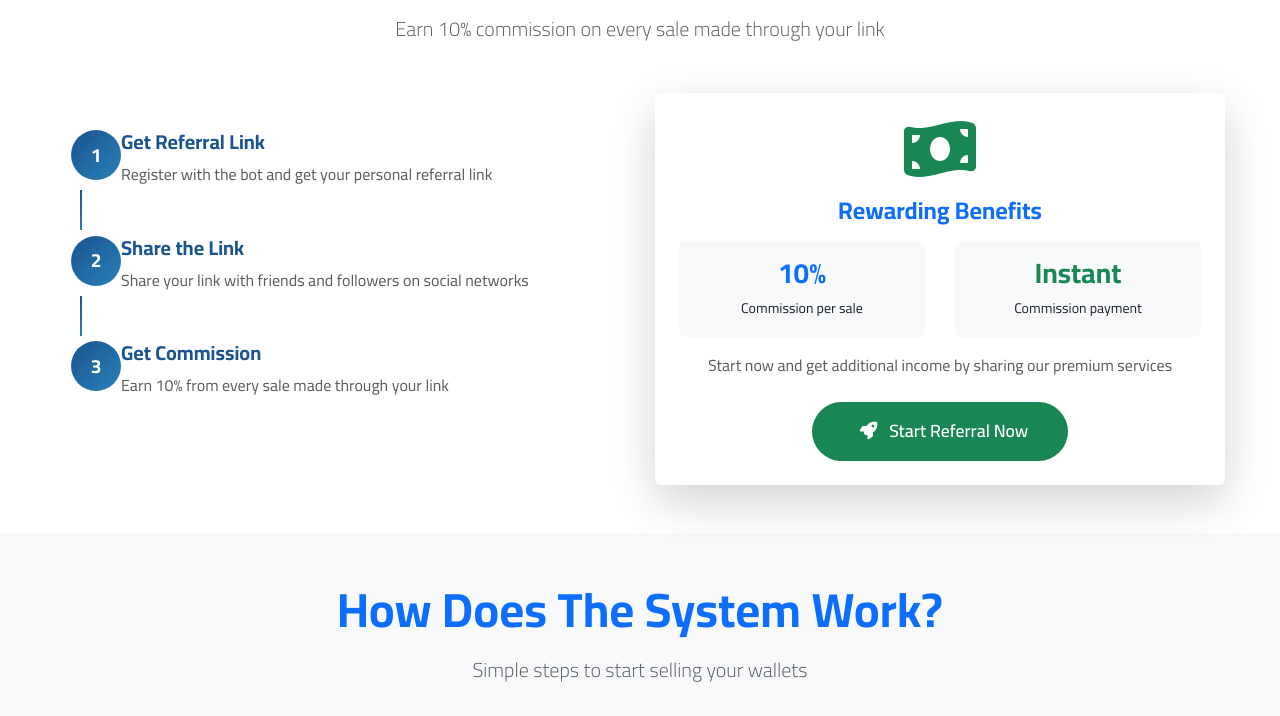
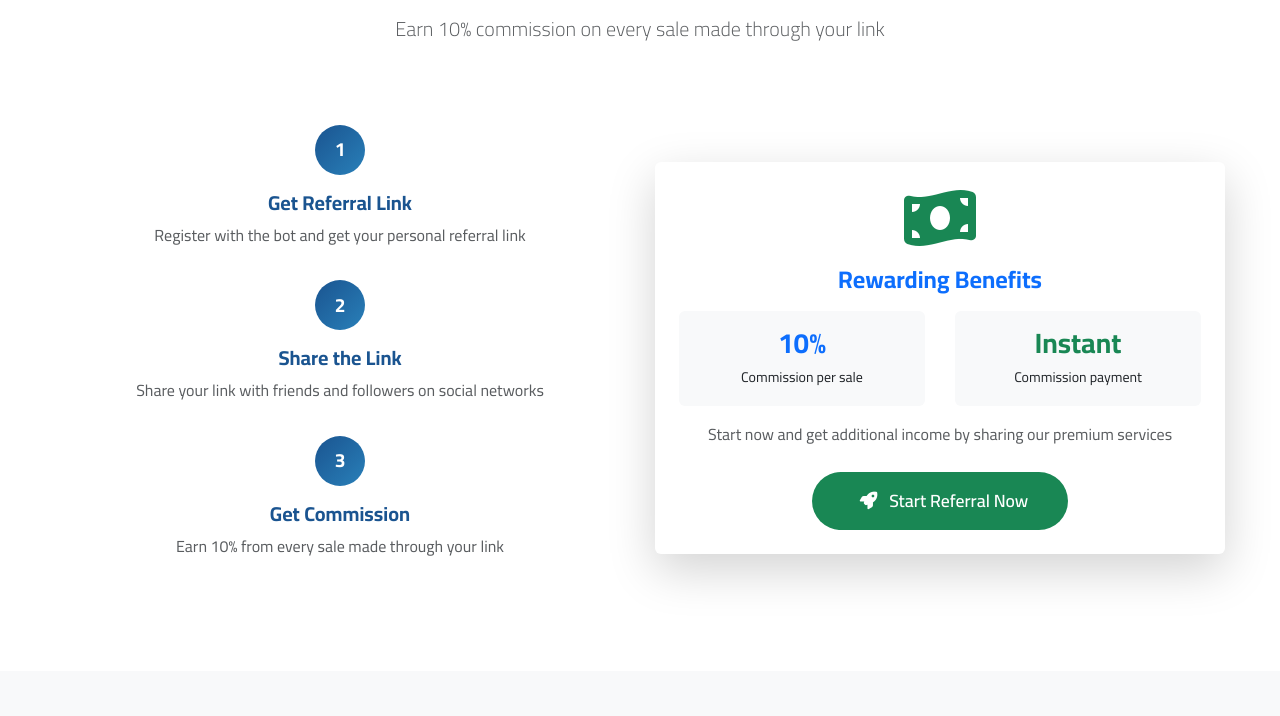
Before and after one commit to solanawallet1/purchase, a plain HTML site: page index.html in a window 1280 px wide. Shown: the part 2830-3546 px from the top of the page. Drawn offline with nearby package versions, Linux system fonts and the light colour scheme.

Commit message:
Add files via upload

```diff
--- a/index.html
+++ b/index.html
@@ -407,9 +407,12 @@
 
         .step-item {
             display: flex;
-            align-items: flex-start;
+            flex-direction: column;
+            align-items: center;
             margin-bottom: 2rem;
             position: relative;
+            text-align: center !important;
+            justify-content: center;
         }
 
         .step-item:not(:last-child)::after {
@@ -433,13 +436,29 @@
             justify-content: center;
             font-weight: bold;
             font-size: 1.2rem;
-            margin-left: 1rem;
             flex-shrink: 0;
+            margin-bottom: 1rem;
+        }
+
+        .step-content {
+            text-align: center !important;
+            width: 100%;
         }
 
         .step-content h5 {
             color: var(--primary-color);
             margin-bottom: 0.5rem;
+            text-align: center !important;
+        }
+
+        .step-content p {
+            text-align: center !important;
+            margin: 0;
+        }
+
+        /* Remove connecting lines for vertical layout */
+        .step-item:not(:last-child)::after {
+            display: none;
         }
 
         /* How to Cards */
@@ -940,25 +959,25 @@
             <div class="row align-items-center">
                 <div class="col-lg-6" data-aos="fade-right">
                     <div class="referral-steps">
-                        <div class="step-item">
+                        <div class="step-item text-center">
                             <div class="step-number">1</div>
                             <div class="step-content">
-                                <h5 class="fw-bold" data-en="Get Referral Link" data-ar="احصل على رابط الإحالة">Get Referral Link</h5>
-                                <p class="text-muted" data-en="Register with the bot and get your personal referral link" data-ar="سجل في البوت واحصل على رابط الإحالة الخاص بك">Register with the bot and get your personal referral link</p>
+                                <h5 class="fw-bold text-center" data-en="Get Referral Link" data-ar="احصل على رابط الإحالة">Get Referral Link</h5>
+                                <p class="text-muted text-center" data-en="Register with the bot and get your personal referral link" data-ar="سجل في البوت واحصل على رابط الإحالة الخاص بك">Register with the bot and get your personal referral link</p>
                             </div>
                         </div>
-                        <div class="step-item">
+                        <div class="step-item text-center">
                             <div class="step-number">2</div>
                             <div class="step-content">
-                                <h5 class="fw-bold" data-en="Share the Link" data-ar="شارك الرابط">Share the Link</h5>
-                                <p class="text-muted" data-en="Share your link with friends and followers on social networks" data-ar="شارك رابطك مع الأصدقاء ومتابعيك في الشبكات الاجتماعية">Share your link with friends and followers on social networks</p>
+                                <h5 class="fw-bold text-center" data-en="Share the Link" data-ar="شارك الرابط">Share the Link</h5>
+                                <p class="text-muted text-center" data-en="Share your link with friends and followers on social networks" data-ar="شارك رابطك مع الأصدقاء ومتابعيك في الشبكات الاجتماعية">Share your link with friends and followers on social networks</p>
                             </div>
                         </div>
-                        <div class="step-item">
+                        <div class="step-item text-center">
                             <div class="step-number">3</div>
                             <div class="step-content">
-                                <h5 class="fw-bold" data-en="Get Commission" data-ar="احصل على العمولة">Get Commission</h5>
-                                <p class="text-muted" data-en="Earn 10% from every sale made through your link" data-ar="اربح 10% من كل عملية بيع تتم عبر رابطك">Earn 10% from every sale made through your link</p>
+                                <h5 class="fw-bold text-center" data-en="Get Commission" data-ar="احصل على العمولة">Get Commission</h5>
+                                <p class="text-muted text-center" data-en="Earn 10% from every sale made through your link" data-ar="اربح 10% من كل عملية بيع تتم عبر رابطك">Earn 10% from every sale made through your link</p>
                             </div>
                         </div>
                     </div>
```
